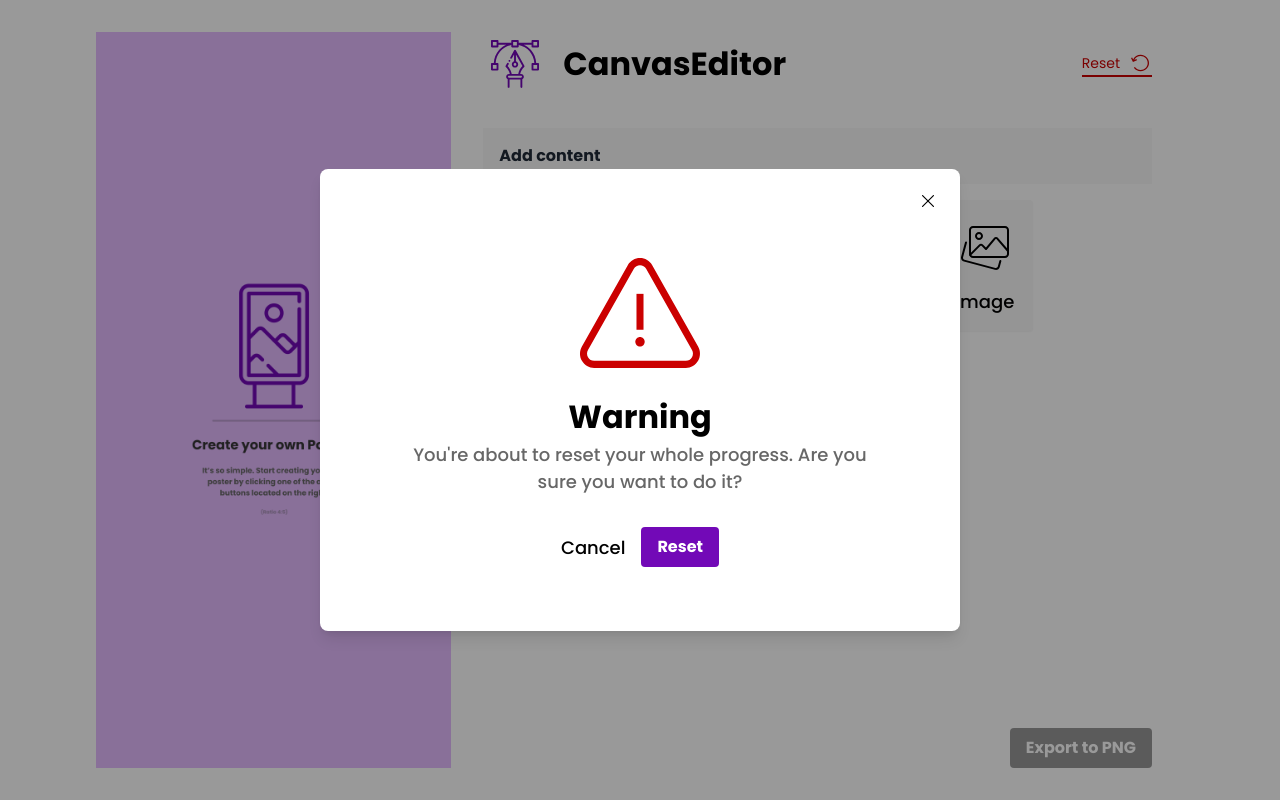
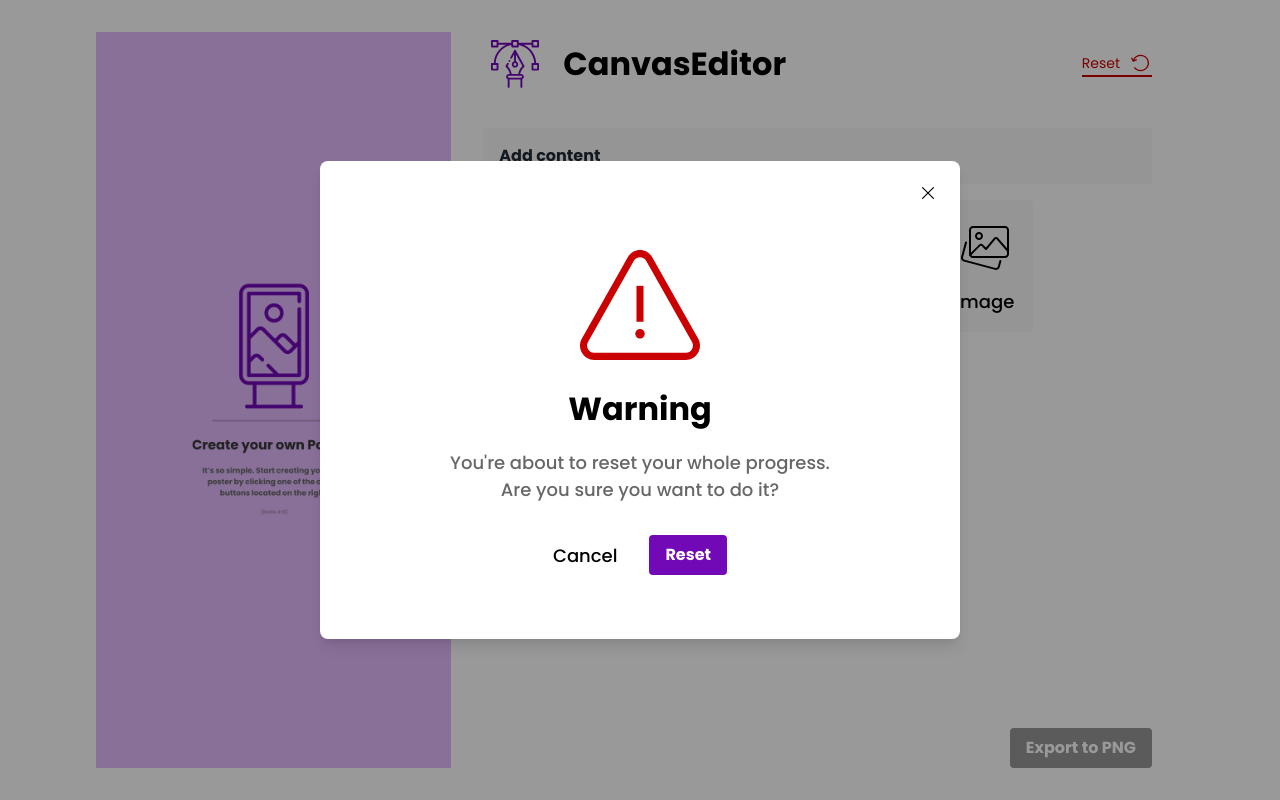
Before and after one commit to BaczkiewiczDawid/CanvasEditor, a React (Create React App) app: page / in a window 1280 px wide. Both pictures are taken after a click on the button "Reset". Built offline with nearby package versions, Linux system fonts and the light colour scheme.

Commit message:
fix: types

```diff
--- a/src/components/modal.tsx
+++ b/src/components/modal.tsx
@@ -18,12 +18,12 @@ export const Modal = ({setIsModalOpen, handleResetCanvas}: Props) => {
                     <img src={Close} alt={"Close modal"} className={"w-4 h-4"}/>
                 </button>
                 <img src={Warning} alt={"Warning"} className={"w-1/4"} onDragStart={(e) => e.preventDefault()}/>
-                <div className={"w-3/4 text-center"}>
+                <div className={"w-3/5 text-center"}>
                     <h2 className={"font-bold text-32 text-black"}>Warning</h2>
-                    <p className={"font-medium text-18 text-center text-black75"}>You're about to reset your
+                    <p className={"font-medium text-18 text-center text-black75 mt-4"}>You're about to reset your
                         whole progress.
                         Are you sure you want to do it?</p>
-                    <div className={"flex gap-x-4 justify-center mt-8"}>
+                    <div className={"flex gap-x-8 justify-center mt-8"}>
                         <button className={"font-medium text-18"} onClick={() => setIsModalOpen(false)}>Cancel
                         </button>
                         <Button text={"Reset"} onClick={() => {
```
